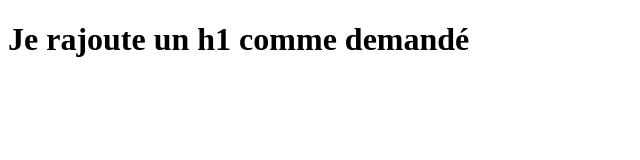
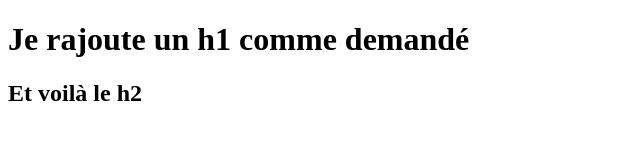
Before and after one commit to YunSef/helloWorld, a plain HTML site: page index.html in a window 1280 px wide. Shown: the whole page, without its empty margins (0-640 px from the left). Drawn offline with Linux system fonts and the light colour scheme.

Commit message:
update with h2

```diff
--- a/index.html
+++ b/index.html
@@ -7,6 +7,7 @@
     </head>
   <body>
     <h1>Je rajoute un h1 comme demandé</h1>
+    <h2>Et voilà le h2</h2>
     </body>
 
 </html>
```
